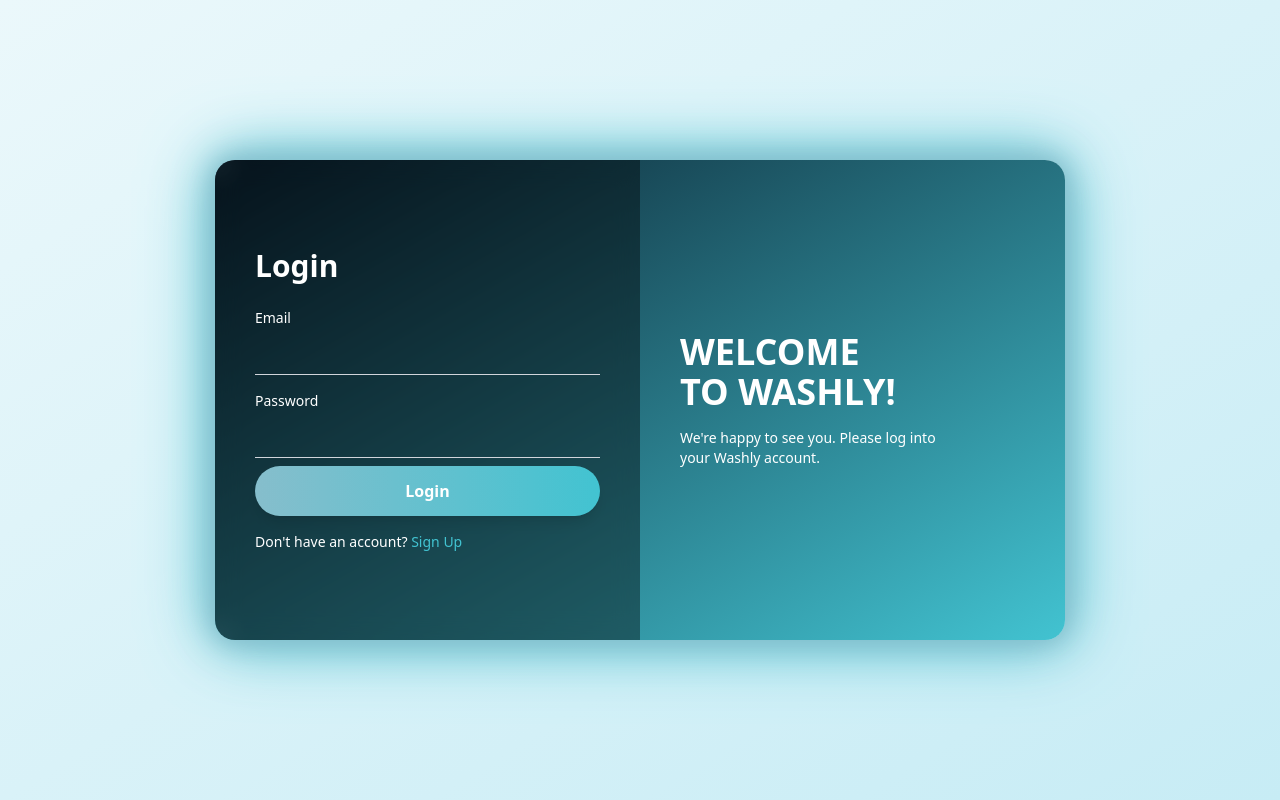
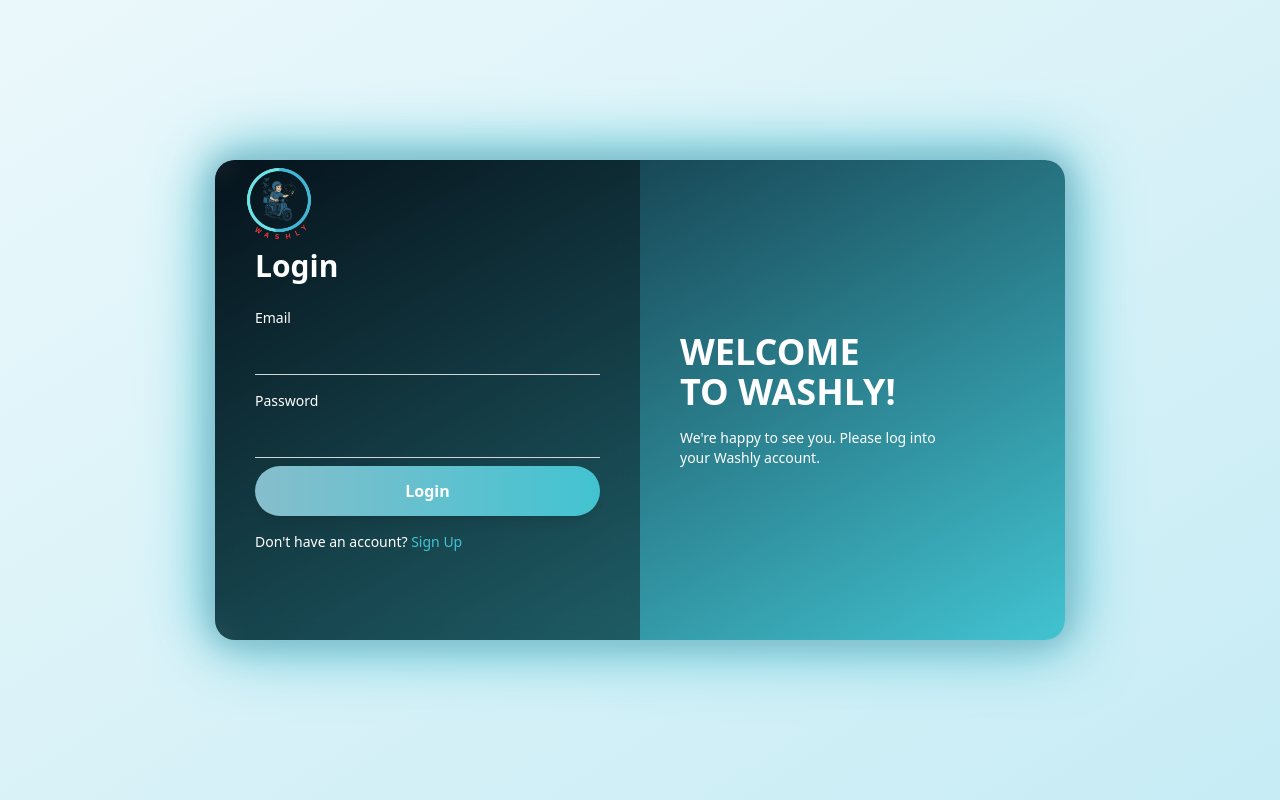
Before and after one commit to ClaudiaTannous/Washly, a Next.js app in the folder apps/frontend/: page /signin in a window 1280 px wide. Built offline with nearby package versions, Linux system fonts and the light colour scheme.

Commit message:
Update navbar logo size and layout

```diff
--- a/apps/frontend/src/app/(main)/layout.js
+++ b/apps/frontend/src/app/(main)/layout.js
@@ -13,24 +13,15 @@
         <div className="max-w-7xl mx-auto px-4 py-4">
           <div className="flex items-center justify-between">
             {/* LOGO */}
-            <div className="flex items-center gap-2">
-              <div className="w-10 h-10 rounded-xl bg-gradient-to-br from-[#4dd0e1] to-[#26c6da] flex items-center justify-center shadow-md">
-                <svg
-                  className="w-6 h-6 text-white"
-                  viewBox="0 0 24 24"
-                  fill="none"
-                  stroke="currentColor"
-                >
-                  <path
-                    strokeLinecap="round"
-                    strokeLinejoin="round"
-                    strokeWidth={2}
-                    d="M7 21a4 4 0 01-4-4V5a2 2 0 012-2h4a2 2 0 012 2v12a4 4 0 01-4 4zm0 0h12a2 2 0 002-2v-4a2 2 0 00-2-2h-2.343M11 7.343l1.657-1.657a2 2 0 012.828 0l2.829 2.829a2 2 0 010 2.828l-8.486 8.485M7 17h.01"
-                  />
-                </svg>
-              </div>
-              <span className="text-slate-800 font-semibold">FreshWash</span>
+            <div className="flex items-center gap-4">
+            <img
+            src="/washly-logo (3).png"
+            alt="Washly Logo"
+            className="w-20 h-20 object-contain drop-shadow-lg"
+            />
+            <span className="text-slate-800 font-semibold">Washly</span>
             </div>
+
 
             {/* NAV LINKS */}
             <div className="flex gap-2">
--- a/apps/frontend/src/components/authpage.jsx
+++ b/apps/frontend/src/components/authpage.jsx
@@ -132,6 +132,19 @@
   return (
     <div className="min-h-screen flex items-center justify-center bg-gradient-to-br from-[#EBF8FB] to-[#C7ECF5]">
       <div className="relative w-[850px] h-[480px] rounded-2xl overflow-hidden washly-glow">
+        {/* STEADY LOGO */}
+        <img
+         src="/washly-logo (3).png"
+         alt="Washly Logo"
+         className="
+         absolute top-0 left-0
+         -translate-y-6
+         w-32 h-32
+         z-50
+         "
+
+         />
+
         {/* Sliding Panel Background */}
         <div
           className={`
```
Also changed, not shown: apps/frontend/public/washly-logo (3).png (added).
